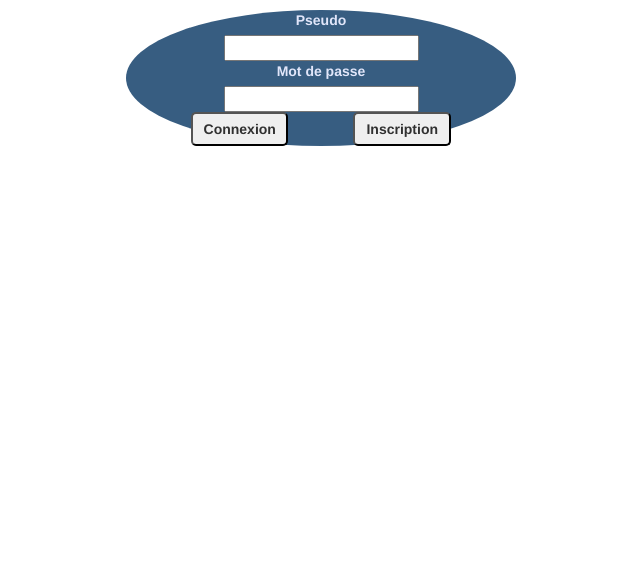
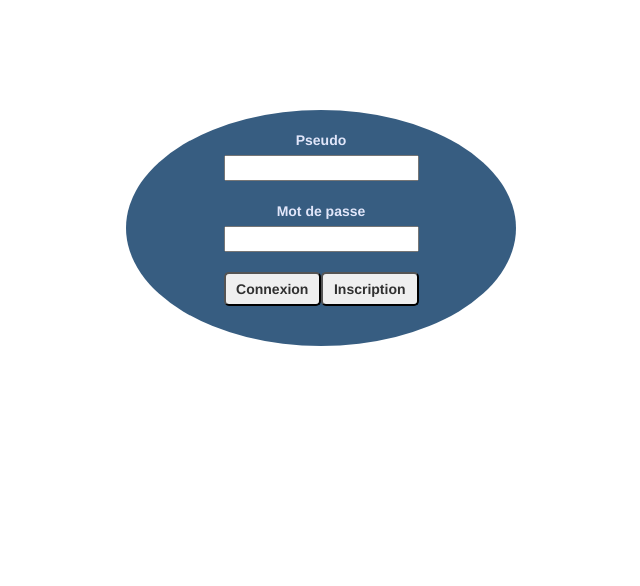
Before and after one commit to ErwanLbp/serveur-traitement-image, a PHP site: page /connexion.php in a window 1280 px wide. Shown: the part 64-650 px from the top of the page, without its empty margins (319-959 px from the left). Run offline with PHP 8.4, Linux system fonts and the light colour scheme; data comes from the database, SQL or seed files in the repository.

Commit message:
Fini de mettre bootstrap sur connexion.

```diff
--- a/connexion.css
+++ b/connexion.css
@@ -8,12 +8,18 @@
 }
 
 #formulaireConnexion{
+	margin-top: 100px;
 	background-color: #375D81;
 	border-radius: 50%;
-
+	padding-top: 20px;
+	padding-bottom: 40px;
 	text-align: center;
 	color : #E1E6FA;
 	font-weight     : bold;
+}
+
+#pseudo, #mdp{
+	color: initial;
 }
 
 .bouton:hover{
--- a/connexion.php
+++ b/connexion.php
@@ -58,15 +58,16 @@ if(isset($_POST['pseudo'])){
 					</div>
 
 					<div class="row">
-						<label for="mdp" class="col-lg-offset-4 col-lg-4">Mot de passe</label>
+						<label for="mdp" class="col-lg-offset-4 col-lg-4"><br>Mot de passe</label>
 					</div>
 					<div class="row">
 						<input class="col-lg-offset-3 col-lg-6" type="password" id="mdp" name="mdp"/>
 					</div>
 
 					<div class="row">
-						<input type="submit" class="bouton col-lg-offset-2 col-lg-3" value="Connexion">
-						<input type="button" class="bouton col-lg-offset-2 col-lg-3" value="Inscription" onclick="document.location.href='inscription.php'">
+					<br>
+						<input type="submit" class="bouton col-lg-offset-3 col-lg-3" value="Connexion">
+						<input type="button" class="bouton col-lg-3" value="Inscription" onclick="document.location.href='inscription.php'">
 					</div>
 				</fieldset>
 			</form>
```
